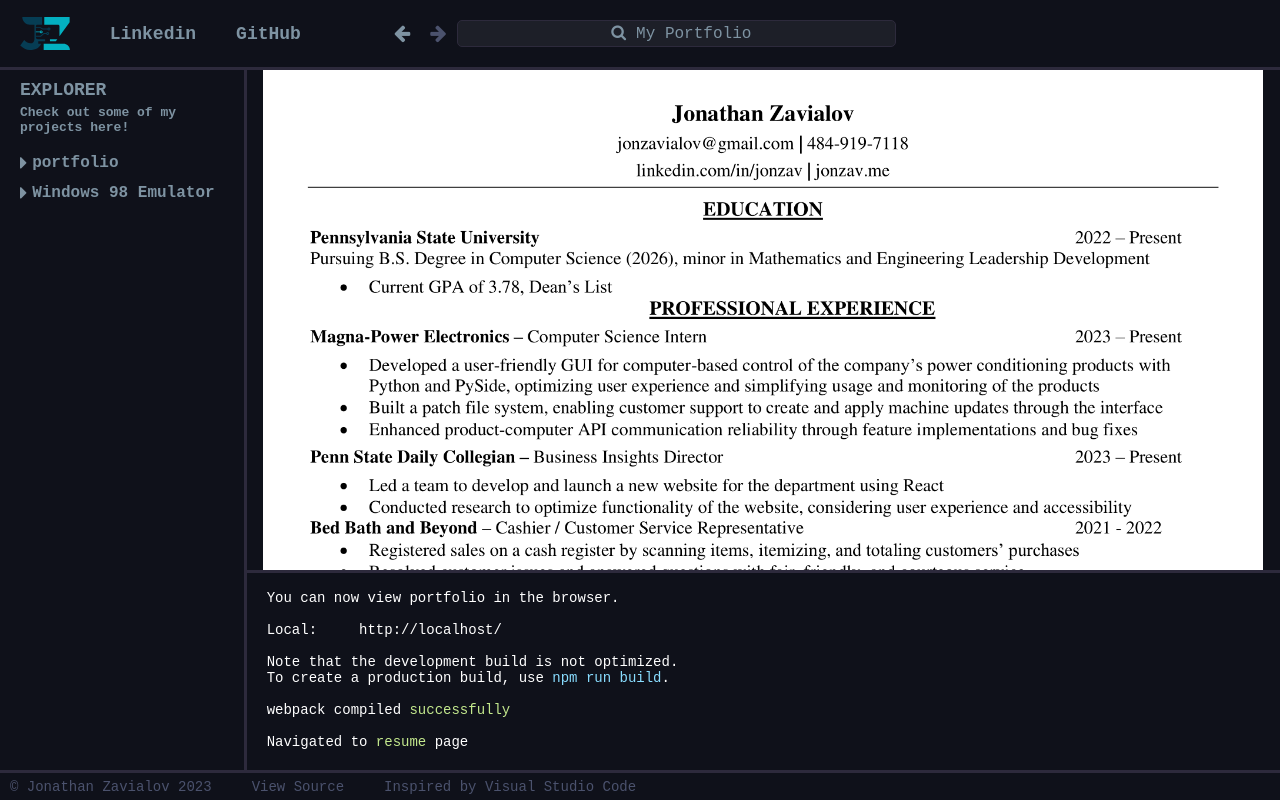
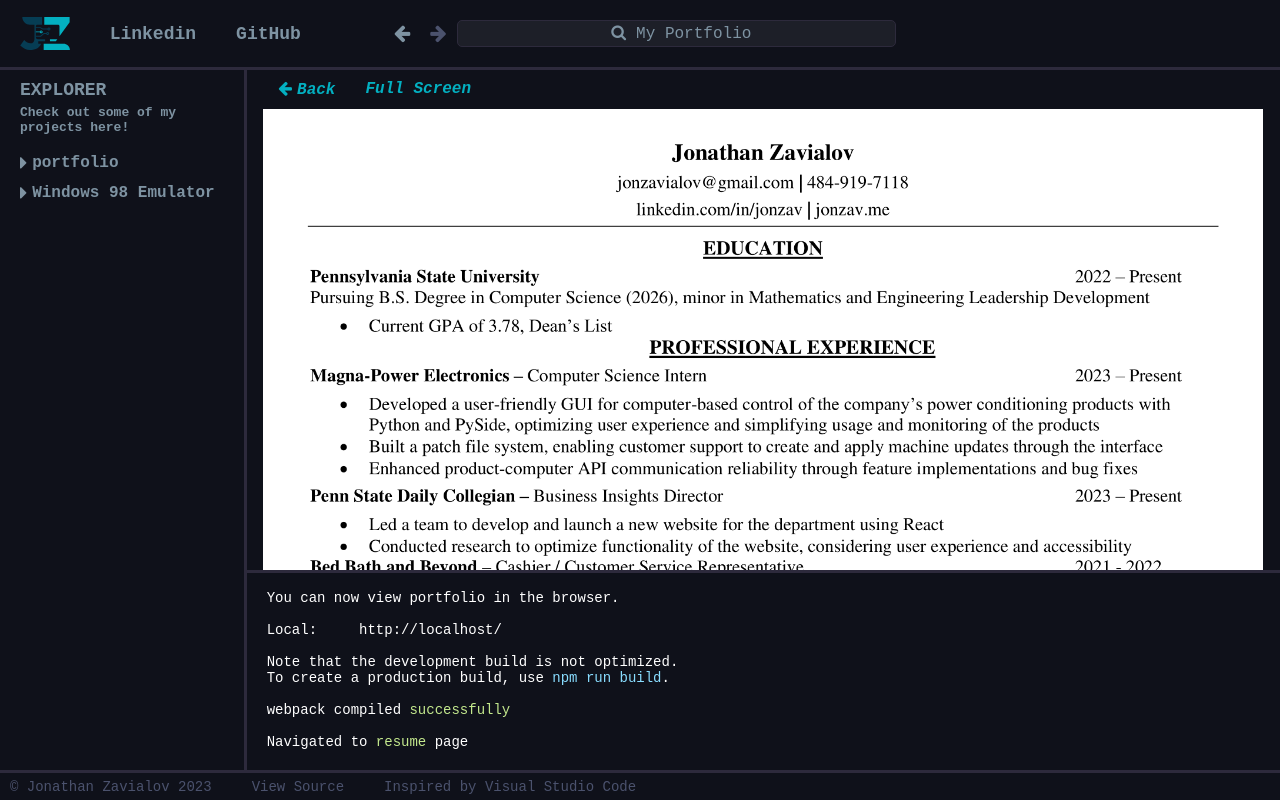
Before and after one commit to JonZavialov/portfolio5, a React (Create React App) app: page / in a window 1280 px wide. Both pictures are taken after a click on the element "resume". Built offline with nearby package versions, Linux system fonts and the light colour scheme.

Commit message:
add buttons to resume

```diff
--- a/src/components/main/MainContainer.js
+++ b/src/components/main/MainContainer.js
@@ -7,7 +7,7 @@
 function MainContainer({ page, setPage, terminalText, addText }) {
   const pages = {
     "home": <Default setParent={setPage} />,
-    "resume": <Resume setParent={setPage} />,
+    "resume": <Resume setParent={setPage} addToTerminal={addText} goBack={() => setPage("home")} />,
     "win98-readme": <Readme addText={addText} />,
     "win98": (
       <ProjectDisplay
--- a/src/components/main/states/Resume.js
+++ b/src/components/main/states/Resume.js
@@ -1,14 +1,22 @@
 import "../../../styles/mainstates/resume.scss";
 import resume from "../../../assets/resume.png";
 import { useState } from "react";
+import redirect from "../../../utils/redirect";
 
-function Resume() {
+function Resume({ addToTerminal, goBack }) {
   const [loading, setLoading] = useState(true);
 
   document.title = "Jonathan Zavialov | Resume";
 
   return (
     <div id="resume-display">
+      <div id="buttons-row">
+        <p onClick={goBack}>
+          <i className="fa fa-arrow-left"></i>
+          Back
+        </p>
+        <p onClick={() => redirect('/resume.pdf', addToTerminal)}>Full Screen</p>
+      </div>
       {loading && <h1>Loading...</h1>}
       <img src={resume} alt="resume" onLoad={() => setLoading(false)} />
     </div>
--- a/src/components/mobileview/MobileView.js
+++ b/src/components/mobileview/MobileView.js
@@ -15,7 +15,7 @@
                 !showResume ?
                 <Default setParent={() => setShowResume(true)} mobileView />
                 :
-                <Resume />
+                <Resume goBack={() => setShowResume(false)} />
             }
             <Footer minified/>
         </div>
--- a/src/styles/mainstates/resume.scss
+++ b/src/styles/mainstates/resume.scss
@@ -5,6 +5,20 @@
   overflow-y: scroll;
   margin: auto;
 
+  #buttons-row {
+    display: flex;
+
+    p {
+      @include text-button();
+      font-size: 16px;
+      margin: 10px 15px;
+
+      i {
+        margin-right: 5px;
+      }
+    }
+  }
+
   img {
     width: 100%;
     max-width: 1000px;
--- a/src/utils/redirect.js
+++ b/src/utils/redirect.js
@@ -1,6 +1,6 @@
 function redirect(url, addToTerminal) {
   window.open(url, "_blank");
-  addToTerminal(`<p>Opened <span class="blue">${url}</span> in new tab</p>`);
+  if(addToTerminal) addToTerminal(`<p>Opened <span class="blue">${url}</span> in new tab</p>`);
 }
 
 export default redirect;
```
Also changed, not shown: 1 other file (tests, documents, lock files or other folders).
